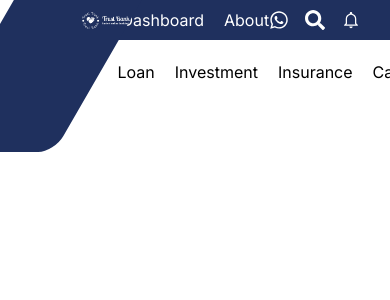
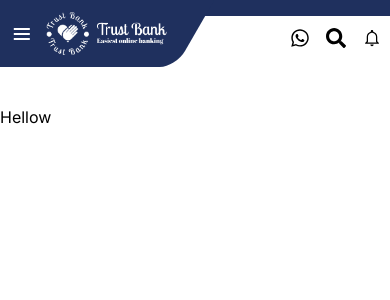
Before and after one commit to MohammadNasir520/Trust_Bank_Frontend, a Next.js app: page / in a window 390 px wide. Shown: the top 300 px of the page. Built offline with nearby package versions, Linux system fonts and the light colour scheme.

Commit message:
[DONE] : Navbar responsive

```diff
--- a/src/components/Shared/Navbar.tsx
+++ b/src/components/Shared/Navbar.tsx
@@ -1,40 +1,48 @@
 import Image from "next/image";
 import Link from "next/link";
-import { BiNotification } from "react-icons/bi";
+import { BiMenu, BiNotification } from "react-icons/bi";
 import { FaSearch, FaWhatsapp } from "react-icons/fa";
 import { IoMdNotificationsOutline } from "react-icons/io";
 
 export default function Navbar() {
+
+    const infoItems = <div className="flex  justify-end gap-4 lg:mt-0 mt-3 lg:pr-0 pr-2 text-xl lg:text-white text-black">
+        <button>
+            <FaWhatsapp />
+        </button>
+        <button>
+            <FaSearch />
+        </button>
+        <button>
+            <IoMdNotificationsOutline />
+        </button>
+    </div>
     return (
         <div className="sticky top-0 z-[99] h-[105px] 	bg-white  ">
             <div className=" ">
                 <div className="grid grid-cols-8 overflow-hidden ">
-                    <div className="bg-[#1F305E] py-3 col-span-2  pl-20  rounded-br-2xl ml-[-30px]" style={{ transform: 'skew(-30deg)' }}>
-                        <Image src={'/logo-no-background.png'} height={170} width={200} alt="logo" className=" " style={{ transform: 'skew(30deg)' }} />
+                    <div className="
+                    bg-[#1F305E] py-3 lg:col-span-2 col-span-4
+                    lg:pl-20 pl-10 flex items-center gap-3 rounded-br-2xl ml-[-30px]
+                    p-16" style={{ transform: 'skew(-30deg)' }}>
+                        <p style={{ transform: 'skew(30deg)' }} className="text-2xl lg:hidden text-white"><BiMenu /></p>
+                        <Image src={'/logo-no-background.png'} height={170} width={200}
+                            alt="logo" className="" style={{ transform: 'skew(30deg)' }} />
                     </div>
-                    <div className=" col-span-6 h-full  ">
+                    <div className=" lg:col-span-6 col-span-4 h-full  ">
                         <div className="flex flex-col justify-between w-full      ">
-                            <div className="bg-[#1F305E] text-white py-2 flex justify-between h-1/2  w-full pr-16">
-                                <div className="flex gap-5 ml-6">
+                            <div className="bg-[#1F305E] text-white py-2  flex justify-between h-1/2  w-full pr-16">
+                                <div className="lg:flex hidden gap-5 ml-6">
                                     <p>Dashboard</p>
                                     <span>About</span>
 
                                 </div>
-
-                                <div className="flex justify-end gap-4 text-xl">
-                                    <button>
-                                        <FaWhatsapp />
-                                    </button>
-                                    <button>
-                                        <FaSearch />
-                                    </button>
-                                    <button>
-                                        <IoMdNotificationsOutline />
-                                    </button>
+                                <div className="lg:block hidden">
+                                    {infoItems}
 
                                 </div>
                             </div>
-                            <div className="flex justify-between my-auto p-5 text-black h-1/2  w-full  ">
+                            <div className="lg:flex hidden justify-between my-auto p-5 text-black h-1/2  w-full  ">
                                 <div className="flex   gap-5">
                                     <span>Loan</span>
                                     <span>Investment</span>
@@ -48,6 +56,7 @@ export default function Navbar() {
                                     <p>Open An Account</p>
                                 </div>
                             </div>
+                            <div className="lg:hidden   flex justify-end"> {infoItems}</div>
                         </div>
 
                     </div>
```
